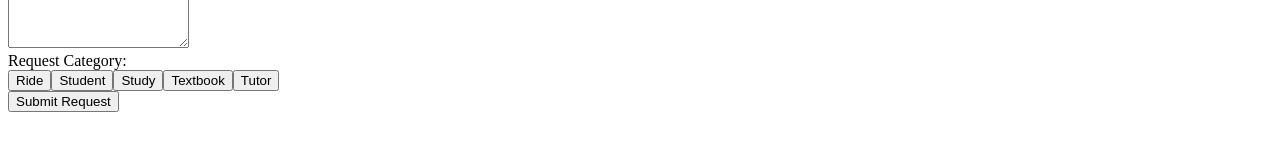
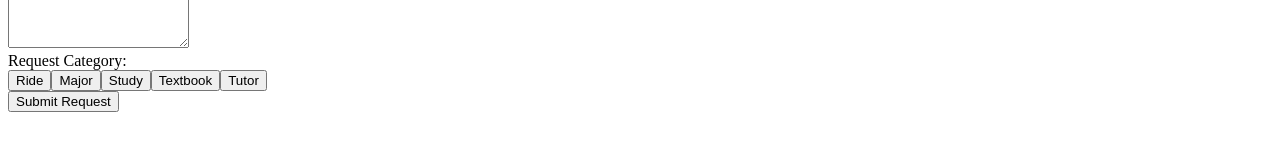
Before and after one commit to Undalevein/LMUHacks, a React (Vite) app: page /create-request in a window 1280 px wide. Shown: the part 200-350 px from the top of the page. Built offline with nearby package versions, Linux system fonts and the light colour scheme.

Commit message:
button changes

```diff
--- a/src/components/CreateRequest.jsx
+++ b/src/components/CreateRequest.jsx
@@ -5,7 +5,7 @@ function CreateRequest() {
   const [description, setDescription] = useState('')
   const [category, setCategory] = useState('')
 
-  const categories = ['ride', 'student', 'study', 'textbook', 'tutor']
+  const categories = ['ride', 'major', 'study', 'textbook', 'tutor']
 
   const handleSubmit = (e) => {
     e.preventDefault()
```
